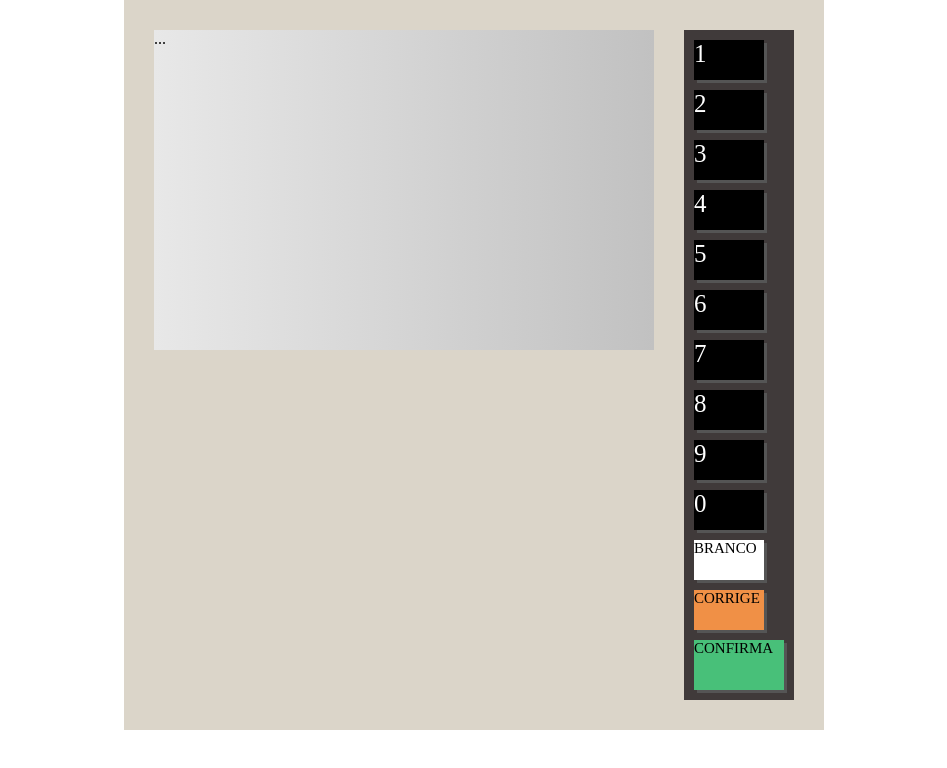
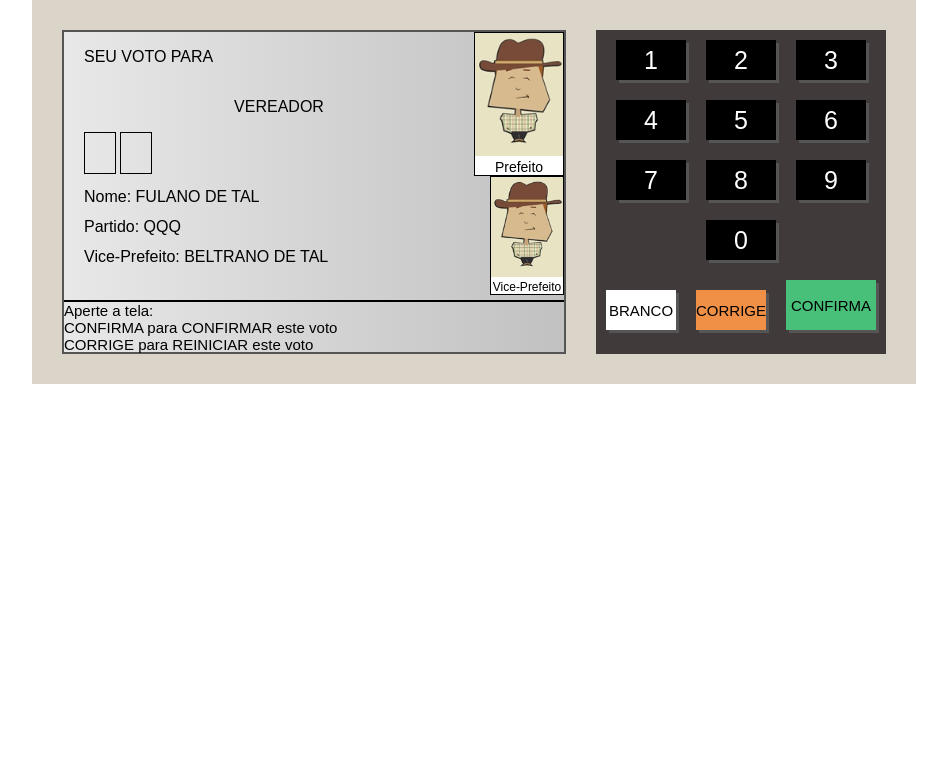
Before and after one commit to devjonatanm/UrnaJS, a plain HTML site: page index.html in a window 1280 px wide. Shown: the whole page, without its empty margins (166-1113 px from the left). Drawn offline with Linux system fonts and the light colour scheme.

Commit message:
Seguindo tutorial do professor

```diff
--- a/index.html
+++ b/index.html
@@ -1,4 +1,4 @@
-<!doctype HTML>
+<!doctype html>
 <html lang="pt-br">
   <head>
     <meta charset="UTF-8">
@@ -9,28 +9,61 @@
   <body>
     <div class="urna">
       <div class="tela">
-        ...
+        <div class="d-1">
+          <div class="d-1-left">
+            <div class="d-1-1">
+              <span>SEU VOTO PARA</span>
+            </div>
+            <div class="d-1-2">
+              <span>VEREADOR</span>
+            </div>
+            <div class="d-1-3">
+              <div class="numero pisca" ></div>
+              <div class="numero"></div>
+            </div>
+            <div class="d-1-4">
+              Nome: FULANO DE TAL<br/>
+              Partido: QQQ<br/>
+              Vice-Prefeito: BELTRANO DE TAL
+            </div>
+          </div>
+          <div class="d-1-right">
+            <div class="d-1-image">
+              <img src="images/84.jpg" alt="">
+              Prefeito
+            </div>
+            <div class="d-1-image small">
+              <img src="images/84.jpg" alt="">
+              Vice-Prefeito
+            </div>
+          </div>
+        </div>
+        <div class="d-2">
+          Aperte a tela:<br/>
+          CONFIRMA para CONFIRMAR este voto<br/>
+          CORRIGE para REINICIAR este voto
+        </div>
       </div>
       <div class="teclado">
-        <div class="teclado-linha">
+        <div class="teclado--linha">
           <div class="teclado--botao">1</div>
           <div class="teclado--botao">2</div>
           <div class="teclado--botao">3</div>
         </div>
-        <div class="teclado-linha">
+        <div class="teclado--linha">
           <div class="teclado--botao">4</div>
           <div class="teclado--botao">5</div>
           <div class="teclado--botao">6</div>
         </div>
-        <div class="teclado-linha">
+        <div class="teclado--linha">
           <div class="teclado--botao">7</div>
           <div class="teclado--botao">8</div>
           <div class="teclado--botao">9</div>
         </div>
-        <div class="teclado-linha">
+        <div class="teclado--linha">
           <div class="teclado--botao">0</div>
         </div>
-        <div class="teclado-linha">
+        <div class="teclado--linha">
           <div class="teclado--botao botao--branco">BRANCO</div>
           <div class="teclado--botao botao--corrige">CORRIGE</div>
           <div class="teclado--botao botao--confirma">CONFIRMA</div>
--- a/style.css
+++ b/style.css
@@ -1,8 +1,15 @@
+@keyframes pisca{
+  0% { opacity: 0.2; }
+  50% { opacity: 1; }
+  100% {opacity: 0.2;}
+}
+
 body {
   margin: 0;
   display: flex;
   justify-content: center;
   align-items: center;
+  font-family: Arial, Helvetica, sans-serif;
 }
 
 .urna {
@@ -15,14 +22,17 @@ body {
   width: 500px;
   height: 320px;
   background: linear-gradient(to right, #E8E8E8, #C1C1C1);
+  border: 2px solid #555;
+  display: flex;
+  flex-direction: column;
 }
 
-.teclado{
+.teclado {
+  margin-left:30px;
   background-color: #403A3A;
-  margin-left:30px;
 }
 
-teclado-linha {
+.teclado--linha {
   display: flex;
   justify-content: center;
   align-items: flex-end;
@@ -34,7 +44,8 @@ teclado-linha {
   background-color: #000;
   color: #FFF;
   font-size:25px;
-  justify-content:center;
+  display: flex;
+  justify-content: center;
   align-items: center;
   margin: 10px;
   cursor: pointer;
@@ -60,3 +71,74 @@ teclado-linha {
   width: 90px;
   height: 50px;
 }
+
+.d-1 {
+  flex: 1;
+  display: flex
+}
+.d-1-left {
+  flex: 1;
+  display: flex;
+  flex-direction: column;
+  padding-left: 20px;
+}
+
+.d-1-1{
+  height: 50px;
+  display: flex;
+  align-items: center;
+}
+.d-1-2{
+  height: 50px;
+  display: flex;
+  align-items: center;
+  justify-content: center;
+}
+.d-1-3{
+  height: 50px;
+}
+.numero{
+  display: inline-block;
+  width: 30px;
+  height: 40px;
+  border: 1px solid #000;
+  text-align: center;
+  line-height: 40px;
+  font-size: 25px;
+}
+.pisca{
+  animation-name: pisca;
+  animation-duration: 2s;
+  animation-iteration-count: infinite;
+}
+.d-1-4{
+  flex:1;
+  line-height: 30px;
+}
+
+.d-1-right {
+  width: 90px;
+  display: flex;
+  flex-direction: column;
+  align-items: flex-end;
+
+}
+.d-1-image{
+  border: 1px solid #000;
+  background-color: #FFF;
+  text-align: center;
+  font-size: 14px;
+}
+.d-1-image img{
+  width: 100%;
+}
+.d-1-image.small{
+  width: 80%;
+  font-size: 12px;
+}
+
+.d-2 {
+  height: 50px;
+  font-size: 15px;
+  border-top: 2px solid #000;
+}
```
Also changed, not shown: images/38111.jpg (added), images/77222.jpg (added), images/84.jpg (added), images/84_2.jpg (added), images/99.jpg (added), images/99_2.jpg (added).
